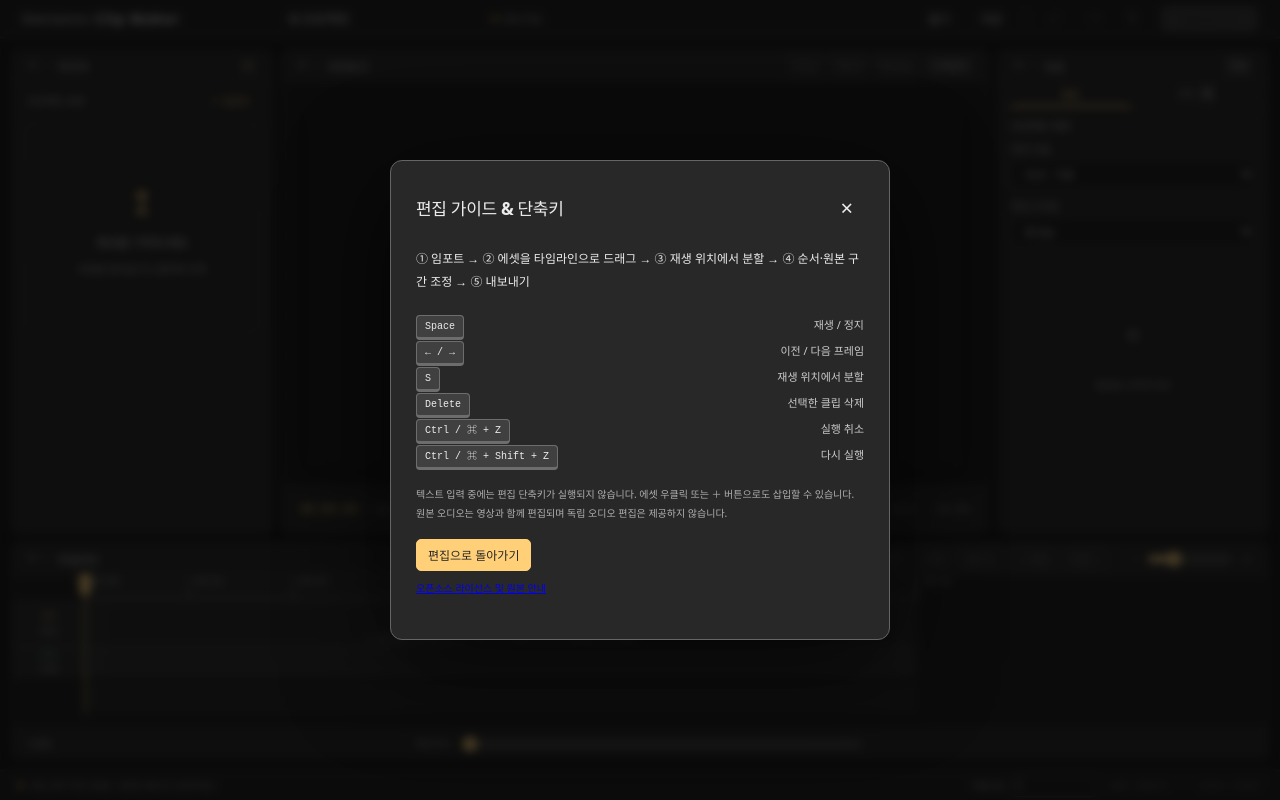
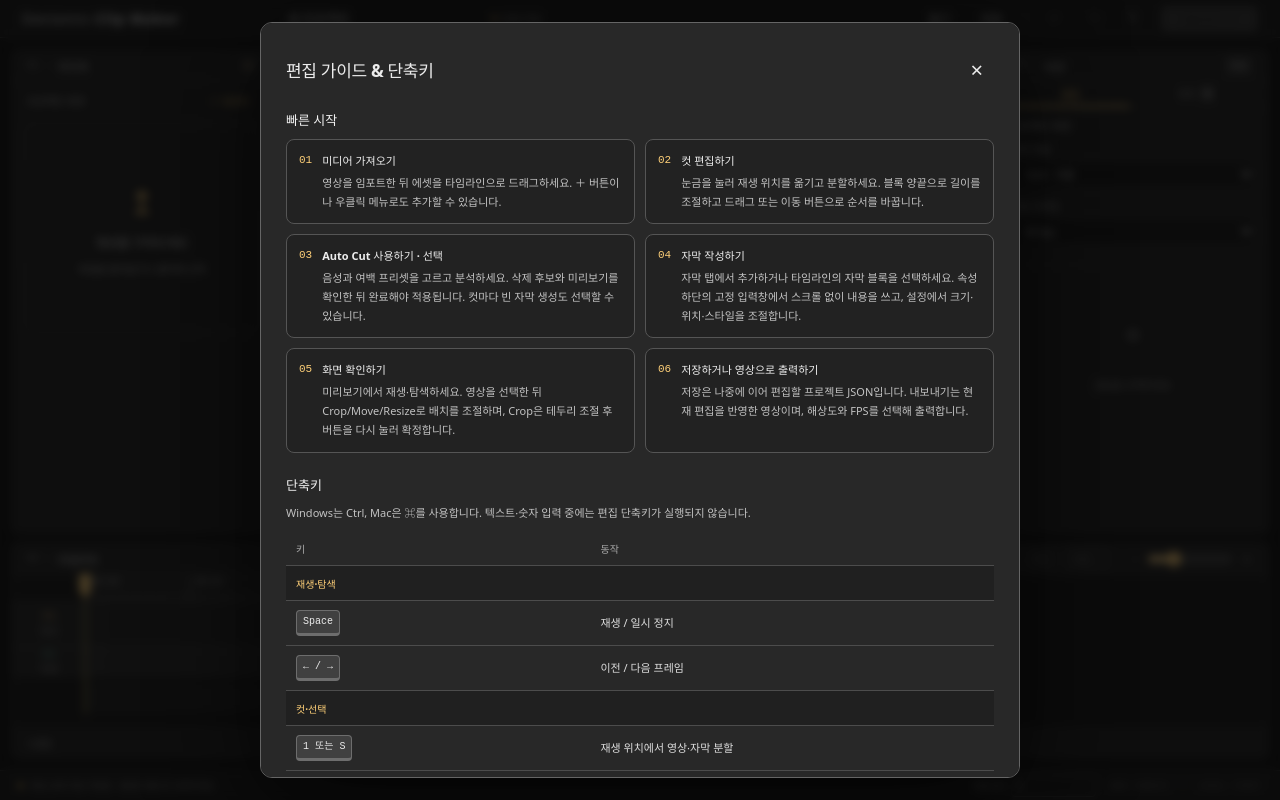
Before and after one commit to archibee/devianns-clip-maker, a React (Vite) app: page / in a window 1280 px wide. Both pictures are taken after a click on the button "단축키 도움말". Built offline with nearby package versions, Linux system fonts and the light colour scheme; a web font is replaced by a local one.

Commit message:
화면 단축키 & 가이드 UI 개선

```diff
--- a/src/app/App.tsx
+++ b/src/app/App.tsx
@@ -5,6 +5,7 @@ import { AutoCutBoundary, AutoCutPending } from '../../modules/speech-auto-cut/s
 import { AssetPanel } from '../editor/AssetPanel';
 import { ExportDialog } from '../editor/ExportDialog';
 import { Inspector, NumberField } from '../editor/Inspector';
+import { HelpDialog } from '../editor/HelpDialog';
 import { Dialog } from '../editor/Panel';
 import { PreviewPanel } from '../editor/PreviewPanel';
 import { Timeline } from '../editor/Timeline';
@@ -542,48 +543,7 @@ export function App() {
           onClose={() => setModal(undefined)}
         />
       )}
-      {modal === 'help' && (
-        <Dialog title="편집 가이드 & 단축키" onClose={() => setModal(undefined)}>
-          <p>
-            ① 임포트 → ② 에셋을 타임라인으로 드래그 → ③ 재생 위치에서 분할 → ④ 순서·원본 구간 조정 →
-            ⑤ 내보내기
-          </p>
-          <dl className="shortcut-list">
-            {[
-              ['Space', '재생 / 정지'],
-              ['← / →', '이전 / 다음 프레임'],
-              ['S', '재생 위치에서 분할'],
-              ['Delete', '선택한 클립 삭제'],
-              ['Ctrl / ⌘ + Z', '실행 취소'],
-              ['Ctrl / ⌘ + Shift + Z', '다시 실행'],
-            ].map(([key, text]) => (
-              <div key={key}>
-                <dt>
-                  <kbd>{key}</kbd>
-                </dt>
-                <dd>{text}</dd>
-              </div>
-            ))}
-          </dl>
-          <p className="hint">
-            텍스트 입력 중에는 편집 단축키가 실행되지 않습니다. 에셋 우클릭 또는 ＋ 버튼으로도
-            삽입할 수 있습니다. 원본 오디오는 영상과 함께 편집되며 독립 오디오 편집은 제공하지
-            않습니다.
-          </p>
-          <button className="primary" onClick={() => setModal(undefined)}>
-            편집으로 돌아가기
-          </button>
-          <p className="hint">
-            <a
-              href={`${import.meta.env.BASE_URL}THIRD_PARTY_LICENSES.txt`}
-              target="_blank"
-              rel="noreferrer"
-            >
-              오픈소스 라이선스 및 원본 안내
-            </a>
-          </p>
-        </Dialog>
-      )}
+      {modal === 'help' && <HelpDialog onClose={() => setModal(undefined)} />}
       {modal === 'recover' && (
         <Dialog
           title="이전 편집을 복구할까요?"
--- /dev/null
+++ b/src/editor/HelpDialog.tsx
@@ -0,0 +1,134 @@
+import { Dialog } from './Panel';
+
+const steps = [
+  [
+    '미디어 가져오기',
+    '영상을 임포트한 뒤 에셋을 타임라인으로 드래그하세요. ＋ 버튼이나 우클릭 메뉴로도 추가할 수 있습니다.',
+  ],
+  [
+    '컷 편집하기',
+    '눈금을 눌러 재생 위치를 옮기고 분할하세요. 블록 양끝으로 길이를 조절하고 드래그 또는 이동 버튼으로 순서를 바꿉니다.',
+  ],
+  [
+    'Auto Cut 사용하기 · 선택',
+    '음성과 여백 프리셋을 고르고 분석하세요. 삭제 후보와 미리보기를 확인한 뒤 완료해야 적용됩니다. 컷마다 빈 자막 생성도 선택할 수 있습니다.',
+  ],
+  [
+    '자막 작성하기',
+    '자막 탭에서 추가하거나 타임라인의 자막 블록을 선택하세요. 속성 하단의 고정 입력창에서 스크롤 없이 내용을 쓰고, 설정에서 크기·위치·스타일을 조절합니다.',
+  ],
+  [
+    '화면 확인하기',
+    '미리보기에서 재생·탐색하세요. 영상을 선택한 뒤 Crop/Move/Resize로 배치를 조절하며, Crop은 테두리 조절 후 버튼을 다시 눌러 확정합니다.',
+  ],
+  [
+    '저장하거나 영상으로 출력하기',
+    '저장은 나중에 이어 편집할 프로젝트 JSON입니다. 내보내기는 현재 편집을 반영한 영상이며, 해상도와 FPS를 선택해 출력합니다.',
+  ],
+];
+const shortcuts = [
+  {
+    group: '재생·탐색',
+    rows: [
+      ['Space', '재생 / 일시 정지'],
+      ['← / →', '이전 / 다음 프레임'],
+    ],
+  },
+  {
+    group: '컷·선택',
+    rows: [
+      ['1 또는 S', '재생 위치에서 영상·자막 분할'],
+      ['2 / Delete / Backspace', '선택한 영상 또는 자막 삭제'],
+      ['3', '선택한 영상 합치기 · 서로 맞닿은 블록만'],
+      ['Ctrl / ⌘ + 클릭', '영상 블록 여러 개 선택 / 선택 해제'],
+    ],
+  },
+  {
+    group: '복사·실행 취소',
+    rows: [
+      ['Ctrl / ⌘ + C', '선택 블록 복사'],
+      ['Ctrl / ⌘ + V', '재생 위치에 붙여넣기 · 같은 트랙의 겹침은 거부'],
+      ['Ctrl / ⌘ + Z', '실행 취소'],
+      ['Ctrl / ⌘ + Shift + Z', '다시 실행'],
+    ],
+  },
+];
+export function HelpDialog({ onClose }: { onClose: () => void }) {
+  return (
+    <Dialog title="편집 가이드 & 단축키" onClose={onClose}>
+      <div className="editor-help">
+        <section aria-labelledby="help-start-title">
+          <h3 id="help-start-title">빠른 시작</h3>
+          <ol className="help-steps">
+            {steps.map(([title, text], i) => (
+              <li key={title}>
+                <span className="help-step-number">{String(i + 1).padStart(2, '0')}</span>
+                <div>
+                  <h4>{title}</h4>
+                  <p>{text}</p>
+                </div>
+              </li>
+            ))}
+          </ol>
+        </section>
+        <section aria-labelledby="help-keys-title">
+          <h3 id="help-keys-title">단축키</h3>
+          <p className="help-caption">
+            Windows는 Ctrl, Mac은 ⌘를 사용합니다. 텍스트·숫자 입력 중에는 편집 단축키가 실행되지
+            않습니다.
+          </p>
+          <table className="help-shortcuts">
+            <thead>
+              <tr>
+                <th scope="col">키</th>
+                <th scope="col">동작</th>
+              </tr>
+            </thead>
+            {shortcuts.map((group) => (
+              <tbody key={group.group}>
+                <tr className="help-shortcut-group">
+                  <th colSpan={2} scope="rowgroup">
+                    {group.group}
+                  </th>
+                </tr>
+                {group.rows.map(([key, text]) => (
+                  <tr key={key}>
+                    <th scope="row">
+                      <kbd>{key}</kbd>
+                    </th>
+                    <td>{text}</td>
+                  </tr>
+                ))}
+              </tbody>
+            ))}
+          </table>
+        </section>
+        <aside className="help-notes" aria-label="편집과 저장 안내">
+          <p>
+            <strong>영상과 소리</strong> 원본 소리는 영상 블록과 함께 잘리고 이동합니다.
+          </p>
+          <p>
+            <strong>프로젝트 다시 열기</strong> JSON에는 원본 영상이 포함되지 않습니다. 원본 파일을
+            보관하고 필요하면 다시 연결하세요.
+          </p>
+          <p>
+            <strong>Auto Cut</strong> 분석만으로 적용되지 않습니다. 완료 전까지 원래 타임라인이
+            유지되며, 기존 자막이 있으면 제외 동의가 필요합니다.
+          </p>
+        </aside>
+        <footer className="help-footer">
+          <a
+            href={`${import.meta.env.BASE_URL}THIRD_PARTY_LICENSES.txt`}
+            target="_blank"
+            rel="noreferrer"
+          >
+            오픈소스 라이선스
+          </a>
+          <button className="primary" onClick={onClose}>
+            편집으로 돌아가기
+          </button>
+        </footer>
+      </div>
+    </Dialog>
+  );
+}
--- a/src/styles.css
+++ b/src/styles.css
@@ -1317,22 +1317,92 @@ small {
   accent-color: var(--accent);
   margin-top: 10px;
 }
-.shortcut-list {
-  display: flex;
-  flex-direction: column;
-  gap: 9px;
-  margin: 22px 0;
-}
-.shortcut-list > div {
-  display: flex;
-  align-items: center;
-  justify-content: space-between;
-}
-.shortcut-list dd {
+.dialog:has(> .editor-help) {
+  width: 760px;
+}
+.editor-help > section {
+  margin-bottom: 22px;
+}
+.editor-help h3 {
+  font-size: 13px;
+  margin-bottom: 10px;
+  color: #f1f1f1;
+}
+.editor-help p {
+  line-height: 1.7;
+}
+.help-steps {
+  list-style: none;
+  padding: 0;
+  margin: 0;
+  display: grid;
+  grid-template-columns: repeat(2, minmax(0, 1fr));
+  gap: 10px;
+}
+.help-steps li {
+  display: flex;
+  gap: 10px;
+  padding: 12px;
+  border: 1px solid #555;
+  border-radius: 8px;
+  background: #222;
+}
+.help-step-number {
+  flex-shrink: 0;
+  color: var(--accent);
+  font:
+    11px ui-monospace,
+    monospace;
+  padding-top: 2px;
+}
+.help-steps h4 {
   font-size: 11px;
-  color: #cbcbcb;
-}
-.shortcut-list kbd {
+  color: #eee;
+  margin: 0 0 6px;
+}
+.help-steps p,
+.help-caption {
+  font-size: 11px;
+  color: #c2c2c2;
+}
+.help-caption {
+  margin-bottom: 10px;
+}
+.help-shortcuts {
+  border-collapse: collapse;
+  width: 100%;
+  font-size: 11px;
+  table-layout: fixed;
+}
+.help-shortcuts th,
+.help-shortcuts td {
+  text-align: left;
+  padding: 9px 10px;
+  border-bottom: 1px solid #4c4c4c;
+  overflow-wrap: anywhere;
+}
+.help-shortcuts thead th {
+  color: #aaa;
+  font-size: 10px;
+  font-weight: 500;
+}
+.help-shortcuts thead th:first-child {
+  width: 43%;
+}
+.help-shortcuts tbody th[scope='row'] {
+  font-weight: 400;
+}
+.help-shortcuts td {
+  color: #dedede;
+  line-height: 1.6;
+}
+.help-shortcut-group th {
+  background: #202020;
+  color: var(--accent);
+  font-size: 10px;
+  padding-top: 10px;
+}
+.help-shortcuts kbd {
   border: 1px solid #6d6d6d;
   border-bottom-width: 3px;
   border-radius: 4px;
@@ -1340,8 +1410,54 @@ small {
   font:
     10px ui-monospace,
     monospace;
-  padding: 5px 8px;
+  padding: 3px 6px;
   color: #ececec;
+  display: inline-block;
+  line-height: 1.6;
+}
+.help-notes {
+  background: #202020;
+  border: 1px solid #555;
+  border-radius: 8px;
+  padding: 12px;
+  margin-bottom: 16px;
+}
+.help-notes p {
+  font-size: 11px;
+  color: #bbb;
+}
+.help-notes p + p {
+  margin-top: 7px;
+}
+.help-notes strong {
+  color: #eee;
+  margin-right: 5px;
+}
+.help-footer {
+  display: flex;
+  justify-content: space-between;
+  align-items: center;
+  flex-wrap: wrap;
+  gap: 10px;
+  border-top: 1px solid #555;
+  padding-top: 14px;
+}
+.help-footer a {
+  color: #bcbcbc;
+  font-size: 10px;
+}
+@media (max-width: 600px) {
+  .help-steps {
+    grid-template-columns: 1fr;
+  }
+  .help-shortcuts th,
+  .help-shortcuts td {
+    padding: 8px 5px;
+  }
+  .help-shortcuts kbd {
+    font-size: 9px;
+    padding: 2px 4px;
+  }
 }
 ::-webkit-scrollbar {
   height: 8px;
```
Also changed, not shown: 1 other file (tests, documents, lock files or other folders).
